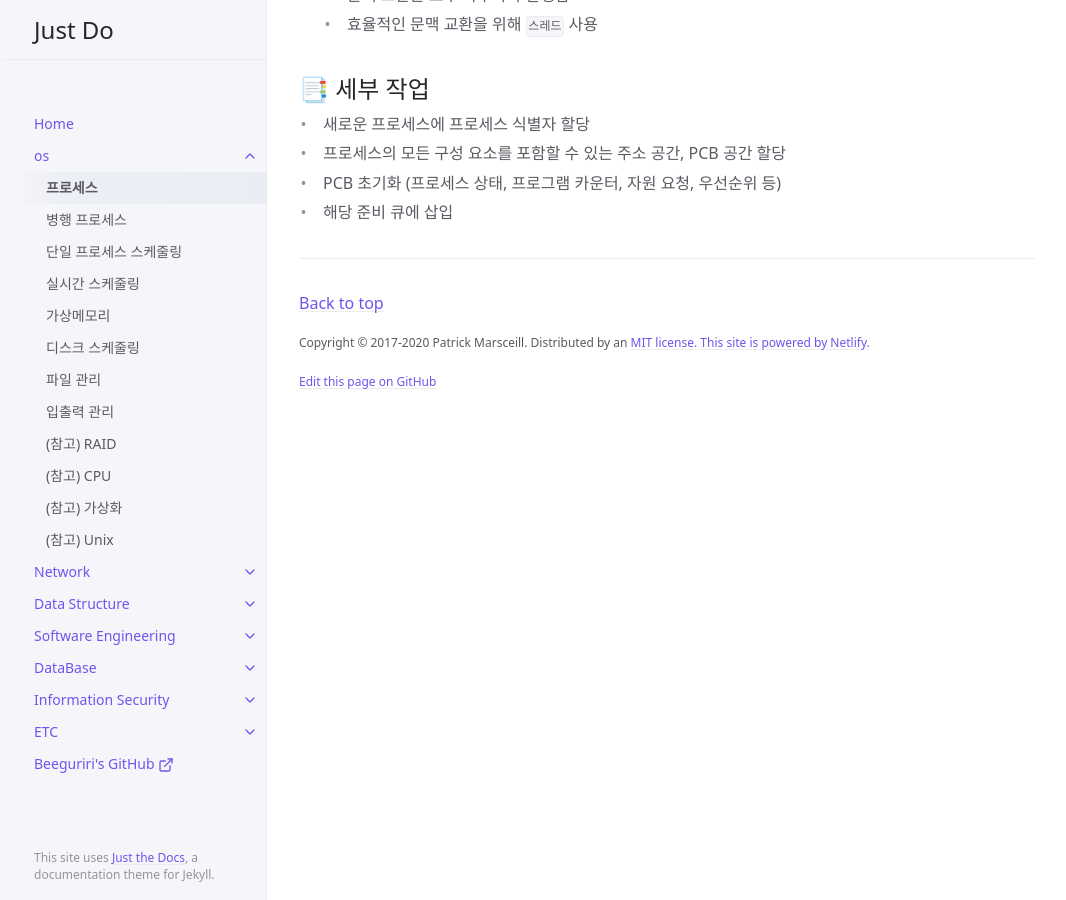
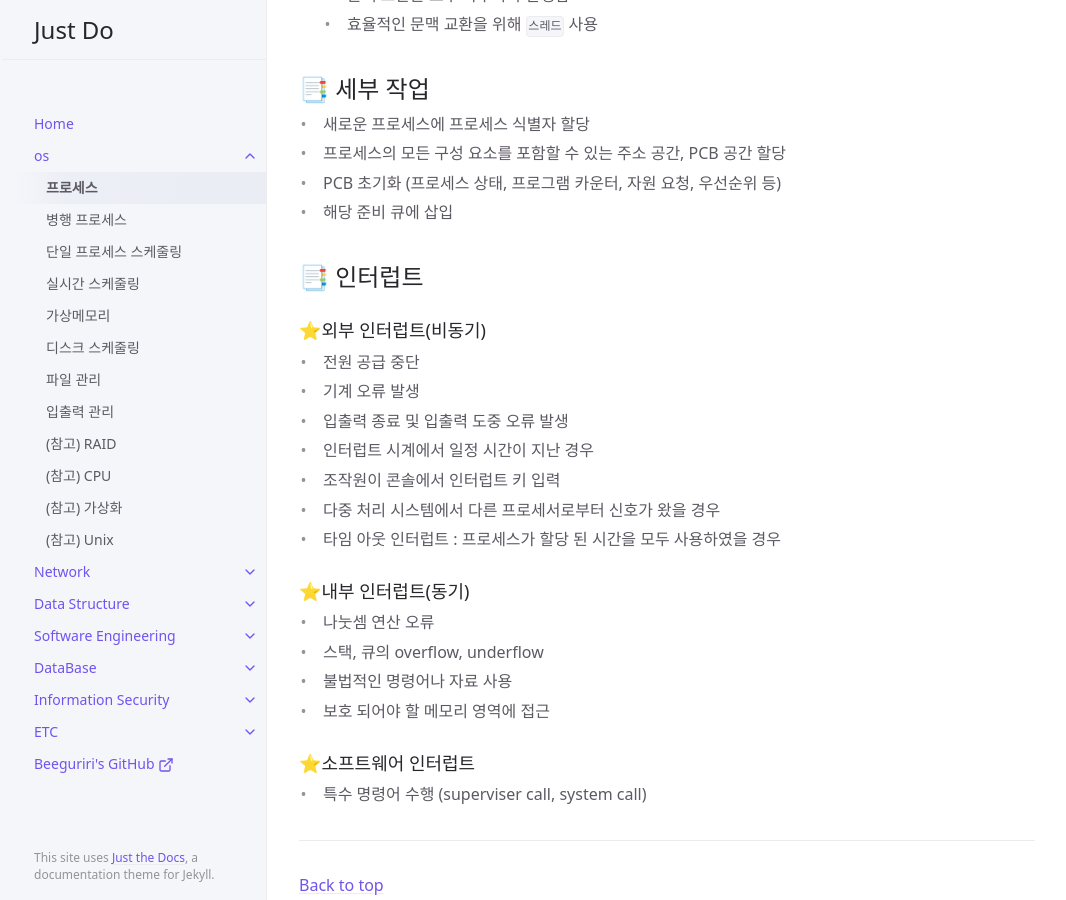
Before and after one commit to beeguriri/beeguriri.github.io, a Jekyll site: the page built from docs/os/Process.md, in a window 1280 px wide and 900 px high, scrolled down 947 px. Shown: the whole window, without its empty margins (105-1171 px from the left). Built offline with Jekyll 4.4.1, drawn with Linux system fonts in a browser that asks for light colours.

Commit message:
Update Process.md

```diff
--- a/docs/os/Process.md
+++ b/docs/os/Process.md
@@ -42,3 +42,32 @@ parent: os
 - 프로세스의 모든 구성 요소를 포함할 수 있는 주소 공간, PCB 공간 할당
 - PCB 초기화 (프로세스 상태, 프로그램 카운터, 자원 요청, 우선순위 등)
 - 해당 준비 큐에 삽입
+
+
+
+## 📑 인터럽트
+
+### ⭐외부 인터럽트(비동기)
+
+- 전원 공급 중단
+- 기계 오류 발생
+- 입출력 종료 및 입출력 도중 오류 발생
+- 인터럽트 시계에서 일정 시간이 지난 경우
+- 조작원이 콘솔에서 인터럽트 키 입력
+- 다중 처리 시스템에서 다른 프로세서로부터 신호가 왔을 경우
+- 타임 아웃 인터럽트 : 프로세스가 할당 된 시간을 모두 사용하였을 경우
+
+
+
+### ⭐내부 인터럽트(동기)
+
+- 나눗셈 연산 오류
+- 스택, 큐의 overflow, underflow
+- 불법적인 명령어나 자료 사용
+- 보호 되어야 할 메모리 영역에 접근
+
+
+
+### ⭐소프트웨어 인터럽트
+
+- 특수 명령어 수행 (superviser call, system call)
```
